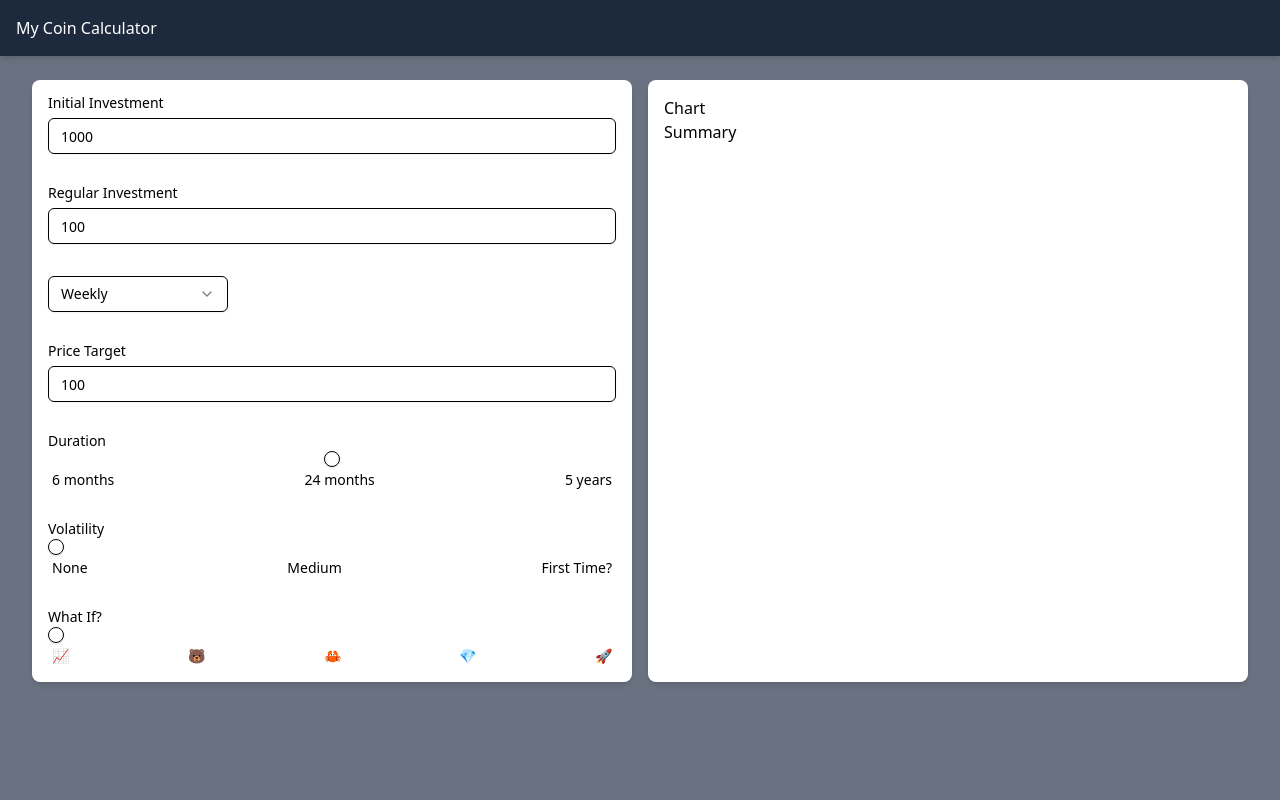
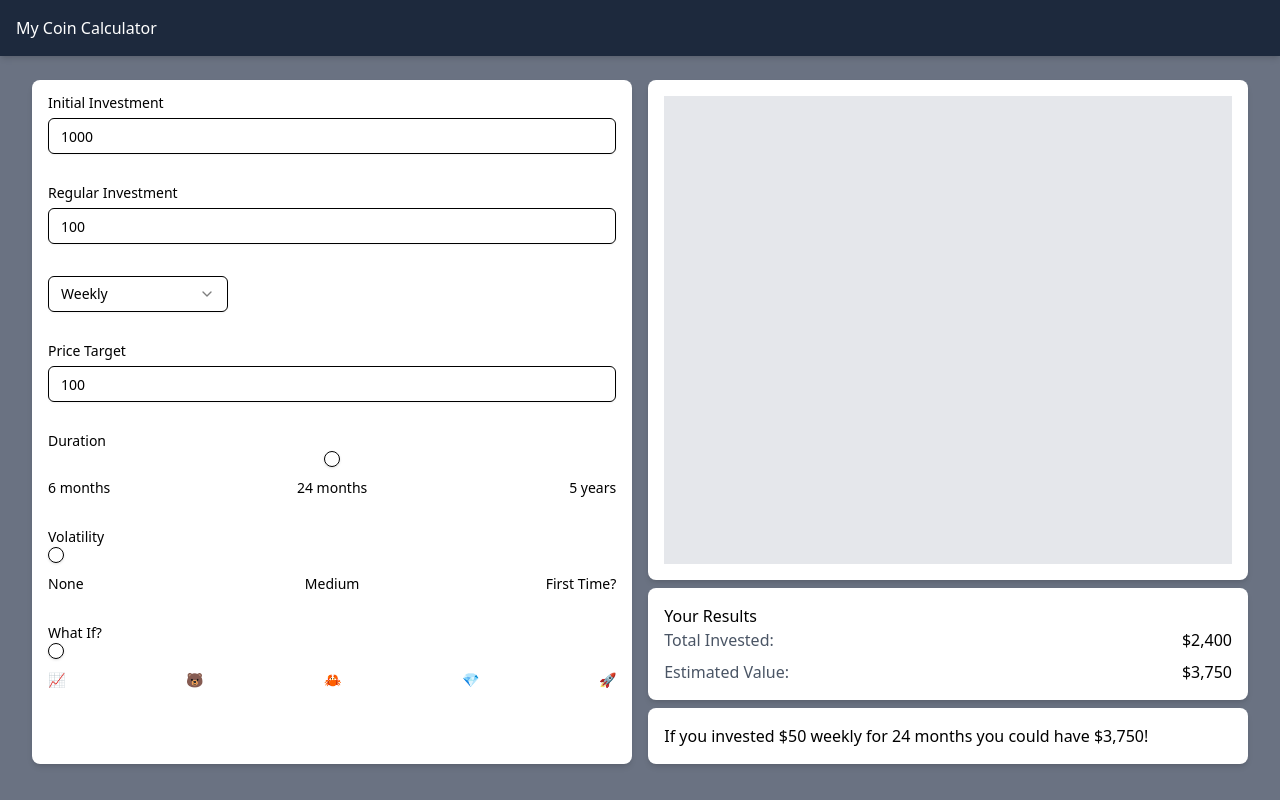
Before and after one commit to ibrunner/my-coin-calculator, a React (Vite) app: page / in a window 1280 px wide. Built offline with nearby package versions, Linux system fonts and the light colour scheme.

Commit message:
complete layout placeholders

```diff
--- a/src/components/layouts/AppLayout.tsx
+++ b/src/components/layouts/AppLayout.tsx
@@ -14,10 +14,10 @@ const AppLayout: React.FC<AppLayoutProps> = () => {
       {/* Main */}
       <div className="mx-auto max-w-7xl px-4 py-6 sm:px-6 lg:px-8">
         <div className="flex flex-col md:flex-row md:gap-4">
-          <div className="md:w-5/10 mb-6 w-full rounded-lg bg-white p-4 shadow-md md:mb-0">
+          <div className="md:w-5/10 mb-2 w-full rounded-lg bg-white p-4 shadow-md md:mb-0">
             <CalculatorForm />
           </div>
-          <div className="md:w-5/10 w-full rounded-lg bg-white p-4 shadow-md">
+          <div className="md:w-5/10 w-full">
             <Chart />
             <Summary />
           </div>
--- a/src/features/CalculatorForm.tsx
+++ b/src/features/CalculatorForm.tsx
@@ -128,10 +128,10 @@ const CalculatorForm = () => {
                 value={[field.value]}
                 onValueChange={field.onChange}
               />
-              <div className="flex justify-between px-1">
-                <span className="text-sm">6 months</span>
-                <span className="text-sm">24 months</span>
-                <span className="text-sm">5 years</span>
+              <div className="mt-2 grid w-full grid-cols-3">
+                <span className="text-left text-sm">6 months</span>
+                <span className="text-center text-sm">24 months</span>
+                <span className="text-right text-sm">5 years</span>
               </div>
             </FormItem>
           )}
@@ -149,10 +149,10 @@ const CalculatorForm = () => {
                 value={[field.value]}
                 onValueChange={field.onChange}
               />
-              <div className="flex justify-between px-1">
-                <span className="text-sm">None</span>
-                <span className="text-sm">Medium</span>
-                <span className="text-sm">First Time?</span>
+              <div className="mt-2 grid w-full grid-cols-3">
+                <span className="text-left text-sm">None</span>
+                <span className="text-center text-sm">Medium</span>
+                <span className="text-right text-sm">First Time?</span>
               </div>
             </FormItem>
           )}
@@ -171,12 +171,27 @@ const CalculatorForm = () => {
                 value={[field.value]}
                 onValueChange={field.onChange}
               />
-              <div className="flex justify-between px-1">
-                <span className="text-sm">📈</span>
-                <span className="text-sm">🐻</span>
-                <span className="text-sm">🦀</span>
-                <span className="text-sm">💎</span>
-                <span className="text-sm">🚀</span>
+              <div className="relative mt-2 h-6 w-full px-2">
+                <div className="absolute left-0 -translate-x-0 transform text-sm">
+                  📈
+                </div>
+                <div className="absolute left-[calc(25%+4px)] -translate-x-1/2 transform text-sm">
+                  🐻
+                </div>
+                <div className="absolute left-1/2 -translate-x-1/2 transform text-sm">
+                  🦀
+                </div>
+                <div className="absolute left-[calc(75%-4px)] -translate-x-1/2 transform text-sm">
+                  💎
+                </div>
+                <div className="absolute right-0 translate-x-0 transform text-sm">
+                  🚀
+                </div>
+                {/* <span className="text-left text-sm">📈</span>
+                <span className="text-center text-sm">🐻</span>
+                <span className="text-center text-sm">🦀</span>
+                <span className="text-center text-sm">💎</span>
+                <span className="text-right text-sm">🚀</span> */}
               </div>
             </FormItem>
           )}
--- a/src/features/ProjectionChart.tsx
+++ b/src/features/ProjectionChart.tsx
@@ -3,7 +3,11 @@
 // }
 
 const Chart = () => {
-  return <div>Chart</div>;
+  return (
+    <div className="mb-2 h-[300px] w-full rounded-lg bg-white p-4 shadow-md md:h-[500px]">
+      <div className="h-full w-full bg-gray-200"></div>
+    </div>
+  );
 };
 
 export default Chart;
--- a/src/features/Summary.tsx
+++ b/src/features/Summary.tsx
@@ -3,7 +3,22 @@
 // }
 
 const Summary = () => {
-  return <div>Summary</div>;
+  return (
+    <>
+      <div className="mb-2 rounded-lg bg-white p-4 shadow-md">
+        <h2>Your Results</h2>
+        <div className="grid grid-cols-2 gap-y-2">
+          <div className="text-left text-gray-600">Total Invested:</div>
+          <div className="text-right font-medium">$2,400</div>
+          <div className="text-left text-gray-600">Estimated Value:</div>
+          <div className="text-right font-medium">$3,750</div>
+        </div>
+      </div>
+      <div className="rounded-lg bg-white p-4 shadow-md">
+        If you invested $50 weekly for 24 months you could have $3,750!
+      </div>
+    </>
+  );
 };
 
 export default Summary;
```
